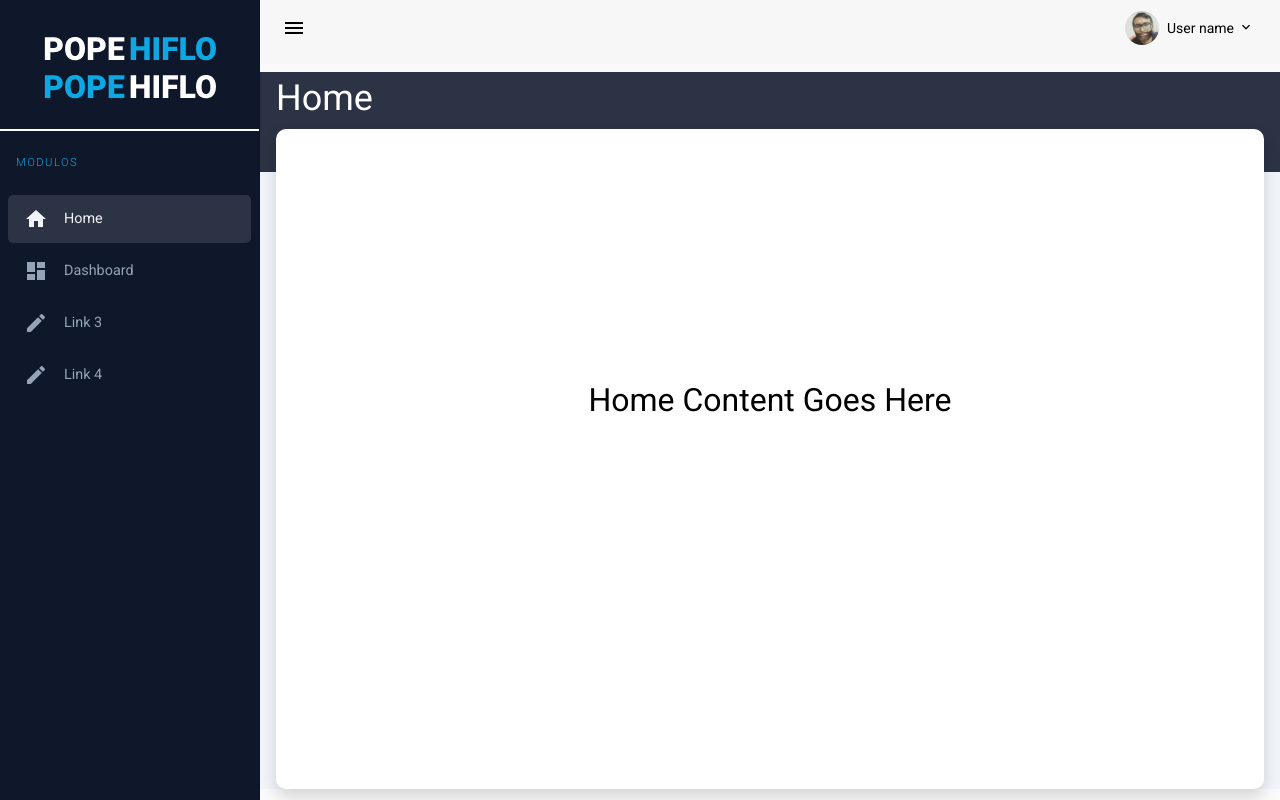
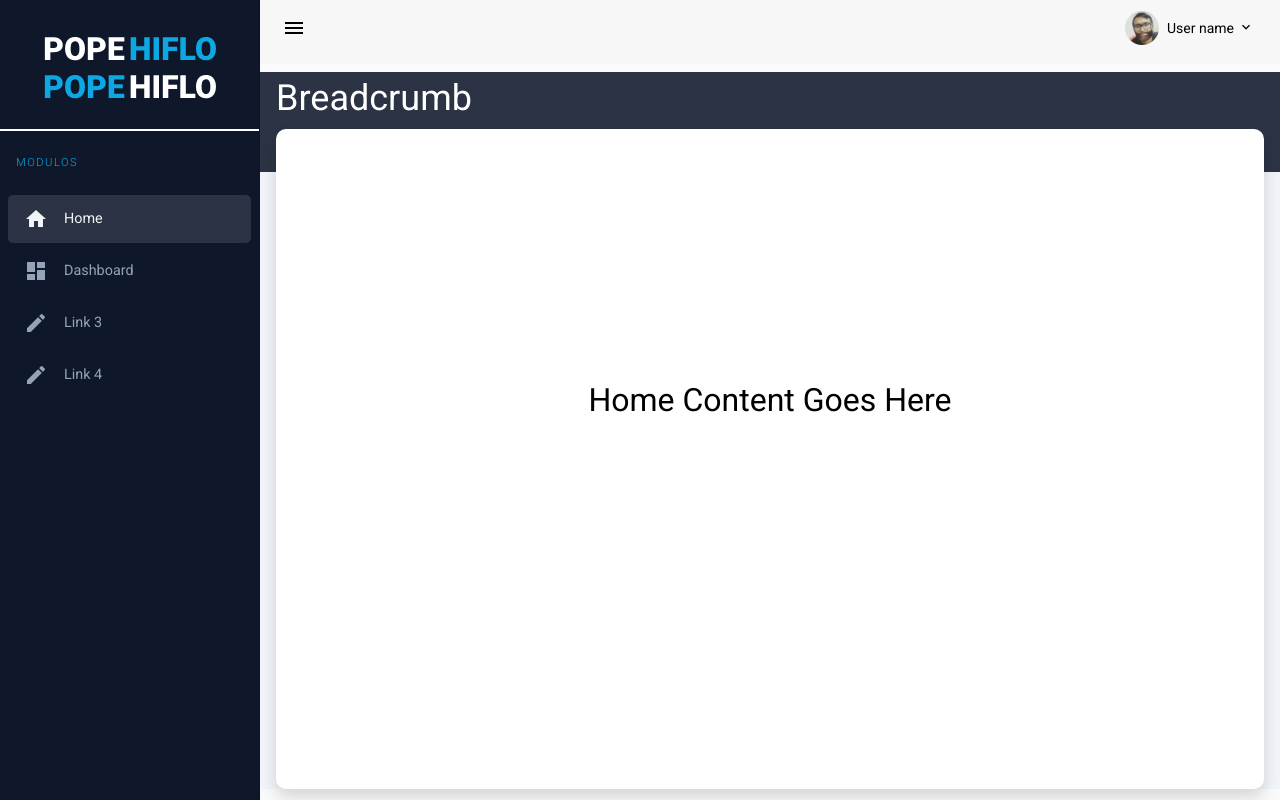
Before and after one commit to popehiflo/admin-panel-angular, an Angular app in the folder admin-dashboard-basic/: page /home in a window 1280 px wide. Built offline with nearby package versions, Linux system fonts and the light colour scheme.

Commit message:
refact: breadcrumb.comp, modifica cada page

```diff
--- a/admin-dashboard-basic/src/app/pages/dashboard/dashboard.component.css
+++ b/admin-dashboard-basic/src/app/pages/dashboard/dashboard.component.css
@@ -1 +1,22 @@
-@import url(../home/home.component.css);
+/*@import url(../home/home.component.css);*/
+
+.page {
+  color: white;
+  padding: 0 1rem;
+  background: #f1f5f9;
+}
+
+.page__content {
+  min-height: calc(100vh - 140px);
+  border-radius: 10px;
+  margin-top: -2.7rem;
+  background: white;
+  color: black;
+  font-size: 2rem;
+}
+
+.page__content-data {
+  top: 50%;
+  left: 50%;
+  transform: translate(-50%, -50%);
+}
--- a/admin-dashboard-basic/src/app/pages/dashboard/dashboard.component.html
+++ b/admin-dashboard-basic/src/app/pages/dashboard/dashboard.component.html
@@ -1,5 +1,5 @@
 <div class="container-fluid page">
-  <div class="page__box p-3 mt-2">Dashboard</div>
+  <app-breadcrumb></app-breadcrumb>
   <div class="page__content shadow p-3" position-relative>
     <div class="page__content-data position-absolute">
       Home Content Goes Here
--- a/admin-dashboard-basic/src/app/pages/home/home.component.css
+++ b/admin-dashboard-basic/src/app/pages/home/home.component.css
@@ -2,13 +2,6 @@
   color: white;
   padding: 0 1rem;
   background: #f1f5f9;
-}
-
-.page__box {
-  min-height: 100px;
-	background: #2c3344;
-  margin: 0 -1rem;
-  font-size: 36px;
 }
 
 .page__content {
--- a/admin-dashboard-basic/src/app/pages/home/home.component.html
+++ b/admin-dashboard-basic/src/app/pages/home/home.component.html
@@ -1,5 +1,5 @@
 <div class="container-fluid page">
-  <div class="page__box p-3 mt-2">Home</div>
+  <app-breadcrumb></app-breadcrumb>
   <div class="page__content shadow p-3" position-relative>
     <div class="page__content-data position-absolute">
       Home Content Goes Here
--- a/admin-dashboard-basic/src/app/shared/breadcrumb/breadcrumb.component.css
+++ b/admin-dashboard-basic/src/app/shared/breadcrumb/breadcrumb.component.css
@@ -0,0 +1,6 @@
+.page__box {
+  min-height: 100px;
+	background: #2c3344;
+  margin: 0 -1rem;
+  font-size: 36px;
+}
--- a/admin-dashboard-basic/src/app/shared/breadcrumb/breadcrumb.component.html
+++ b/admin-dashboard-basic/src/app/shared/breadcrumb/breadcrumb.component.html
@@ -1 +1 @@
-<p>breadcrumb works!</p>
+<div class="page__box p-3 mt-2">{{title}}</div>
--- a/admin-dashboard-basic/src/app/shared/breadcrumb/breadcrumb.component.ts
+++ b/admin-dashboard-basic/src/app/shared/breadcrumb/breadcrumb.component.ts
@@ -7,6 +7,8 @@ import { Component, OnInit } from '@angular/core';
 })
 export class BreadcrumbComponent implements OnInit {
 
+  title:string = 'Breadcrumb';
+
   constructor() { }
 
   ngOnInit(): void {
```
